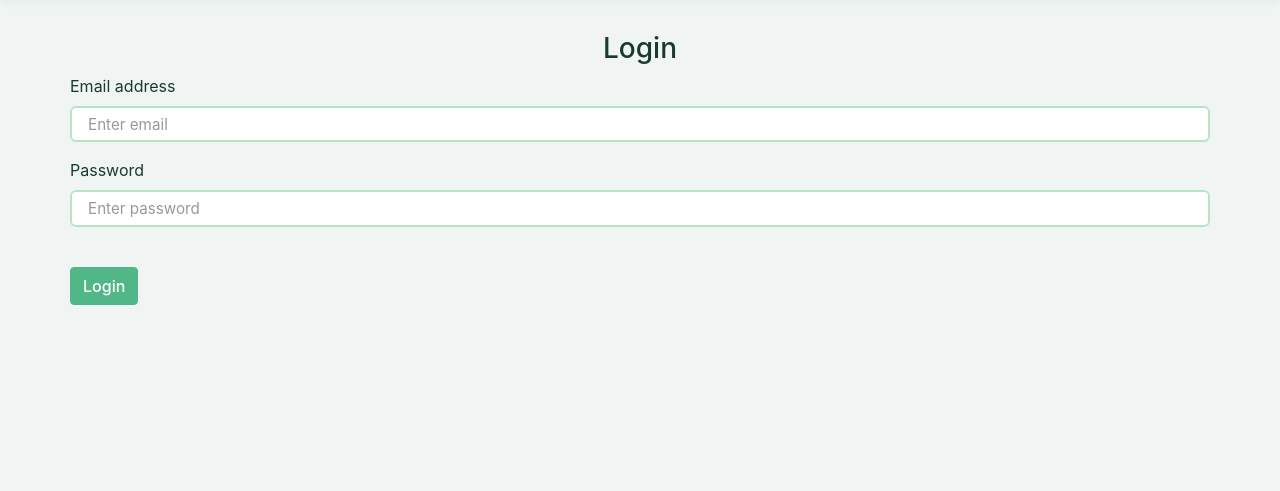
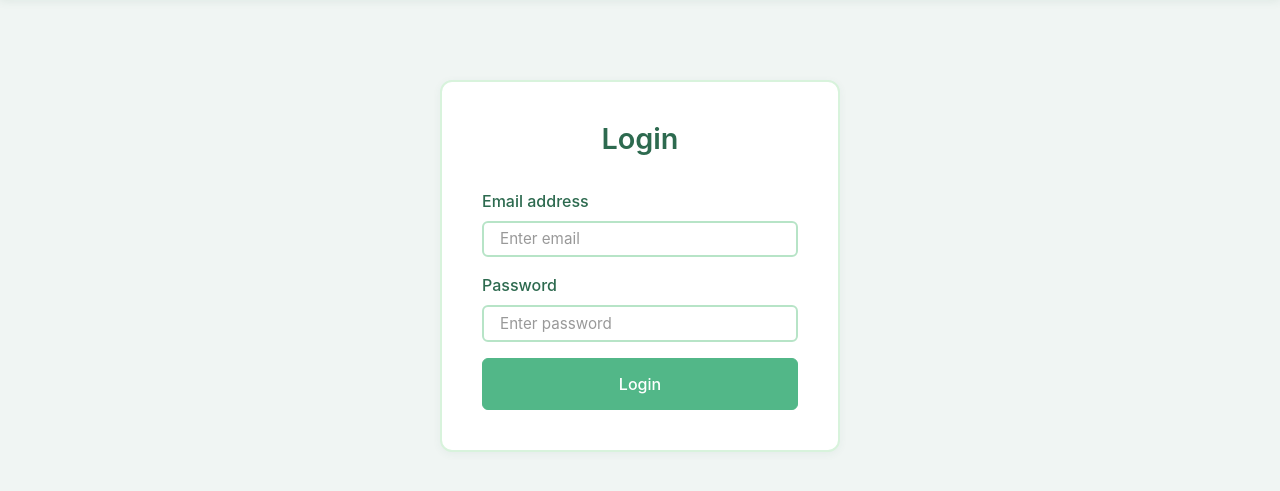
Before and after one commit to mauricesinon123-cmyk/The-challenge, a Python web app: template templates/login.html in a window 1280 px wide. Shown: the part 72-563 px from the top of the page. Run offline with Jinja, Linux system fonts and the light colour scheme; the template is opened without the code that fills it, so the values that code supplies are empty; some libraries are stand-ins or nearby versions.

Commit message:
Enhance login form with styles and structure
Added styles and improved layout for the login form.

```diff
--- a/templates/login.html
+++ b/templates/login.html
@@ -1,11 +1,48 @@
 {% extends "base.html"%} {% block title %}Login BioBit{% endblock %}
 
 {% block content %}
-<form method="POST"> <!--formulier voor inloggen-->
-    <h3 align="center">
-        Login
-    </h3>
-    <div class="form-group"> <!--invoerveld voor email-->
+<style>
+    :root {
+        --primary-green: #2d6a4f;
+        --light-green: #52b788;
+        --very-light-green: #d8f3dc;
+    }
+
+    .auth-container {
+        max-width: 400px;
+        margin: 3rem auto;
+        padding: 2.5rem;
+        background-color: white;
+        border-radius: 12px;
+        border: 2px solid var(--very-light-green);
+        box-shadow: 0 2px 8px rgba(45, 106, 79, 0.06);
+    }
+
+    .auth-container h3 {
+        color: var(--primary-green);
+        font-weight: 600;
+        margin-bottom: 2rem;
+        text-align: center;
+        font-size: 1.8rem;
+    }
+
+    .auth-container .form-group label {
+        color: var(--primary-green);
+        font-weight: 500;
+    }
+
+    .auth-container .btn {
+        width: 100%;
+        padding: 0.8rem;
+        font-weight: 500;
+        border-radius: 6px;
+    }
+</style>
+
+<div class="auth-container">
+    <form method="POST">
+        <h3>Login</h3>
+        <div class="form-group">
             <label for="email">Email address</label>
             <input
                 type="email"
@@ -13,9 +50,10 @@
                 id="email"
                 name="email"
                 placeholder="Enter email"
+                required
             />
         </div>
-    <div class="form-group"> <!--invoerveld voor wachtwoord-->
+        <div class="form-group">
             <label for="password">Password</label>
             <input
                 type="password"
@@ -23,8 +61,10 @@
                 id="password"
                 name="password"
                 placeholder="Enter password"
-        /></div>
-    <br />
+                required
+            />
+        </div>
         <button type="submit" class="btn btn-primary">Login</button>
-</form> <!--verzendknop-->
+    </form>
+</div>
 {%endblock%}
```
Lines whose indentation alone changed are shown as unchanged.
